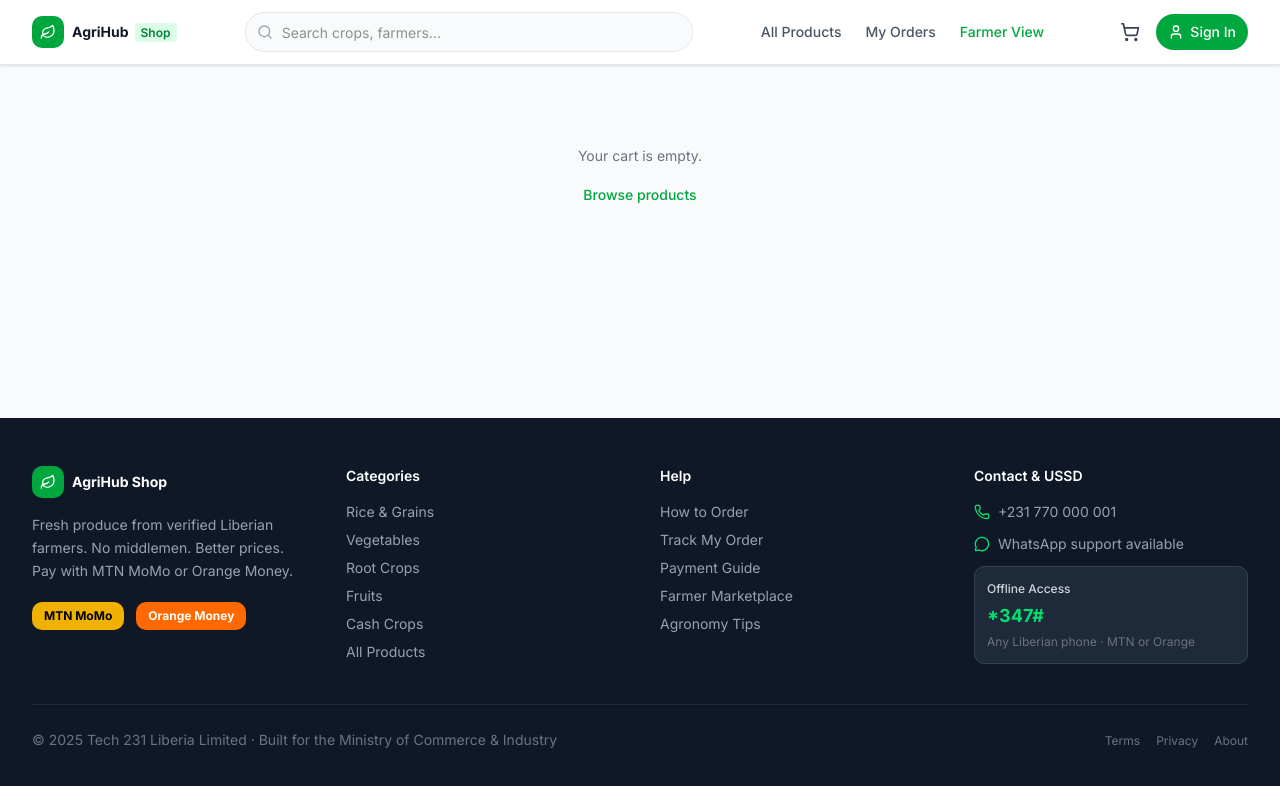
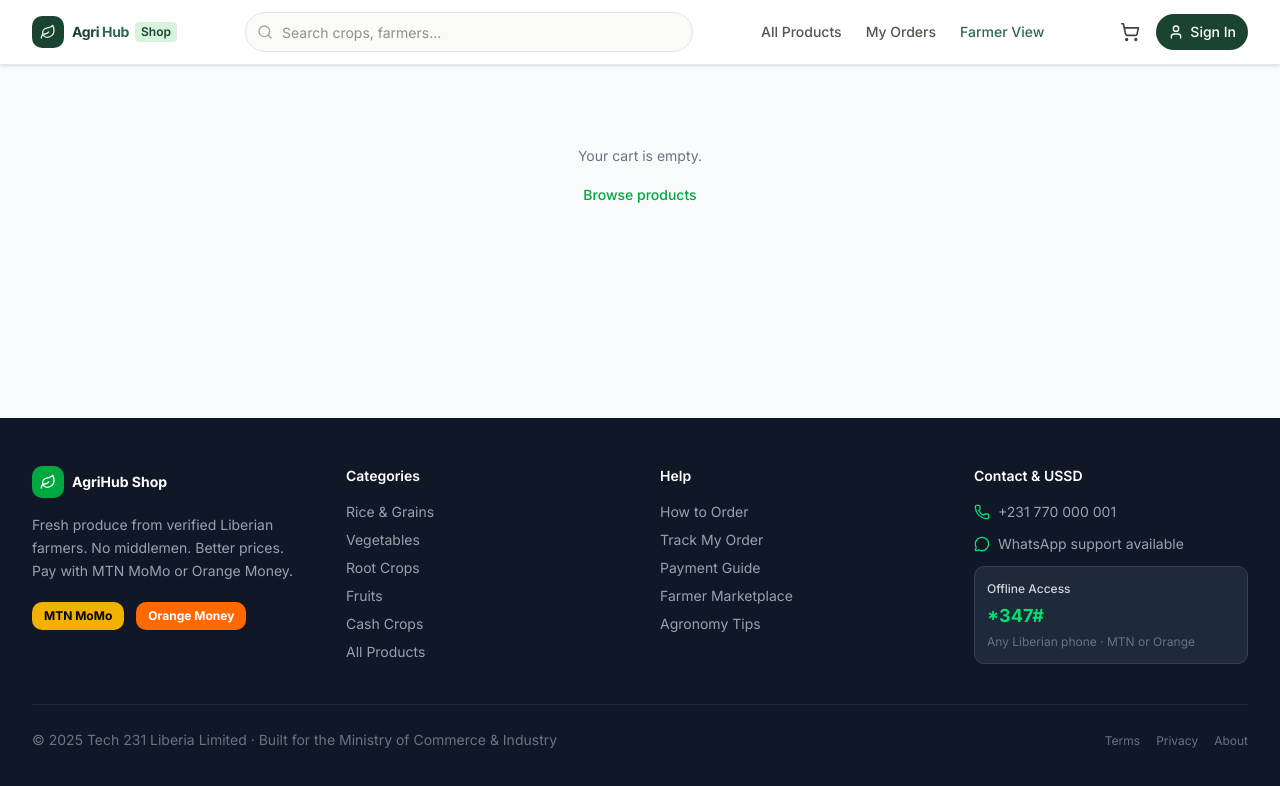
Before and after one commit to Dannybanksrocks/agriconnect-liberia, a Next.js app: page /shop/checkout in a window 1280 px wide. Shown: the top 786 px of the page. Built offline with nearby package versions, Linux system fonts and the light colour scheme.

Commit message:
feat(shop-navbar): Animate & refine UI
- Introduce `framer-motion` for transitions
- Implement entrance/exit animations for mobile
- Update color palette to brand standards
- Adjust spacing, borders, and button styles
- Improve mobile menu sign-in integration
- Update sign-in link path

```diff
--- a/components/shop/ShopNavbar.tsx
+++ b/components/shop/ShopNavbar.tsx
@@ -4,6 +4,7 @@ import Link from 'next/link'
 import { ShoppingCart, User, Search, Leaf, Menu, X } from 'lucide-react'
 import { useState } from 'react'
 import { useShopStore } from '@/lib/store/useShopStore'
+import { motion, AnimatePresence } from 'framer-motion'
 
 export default function ShopNavbar() {
   const cartCount = useShopStore((s) => s.cartCount())
@@ -12,86 +13,106 @@ export default function ShopNavbar() {
   const [searchOpen, setSearchOpen] = useState(false)
 
   return (
-    <header className="sticky top-0 z-50 bg-white border-b border-gray-200 shadow-sm">
+    <header className="sticky top-0 z-50 bg-white border-b border-stone-200 shadow-sm">
       <div className="max-w-7xl mx-auto px-4 sm:px-6 lg:px-8">
         <div className="flex items-center justify-between h-16 gap-4">
           {/* Logo */}
-          <Link href="/shop" className="flex items-center gap-2 flex-shrink-0">
-            <div className="w-8 h-8 rounded-lg bg-green-600 flex items-center justify-center">
-              <Leaf className="w-4 h-4 text-white" />
+          <Link href="/shop" className="flex items-center gap-2 flex-shrink-0 group">
+            <div className="w-8 h-8 rounded-lg bg-[#1B4332] group-hover:bg-[#2D6A4F] flex items-center justify-center transition-colors">
+              <Leaf className="w-4 h-4 text-[#D8F3DC]" />
             </div>
-            <div>
-              <span className="font-bold text-gray-900">AgriHub</span>
-              <span className="text-xs bg-green-100 text-green-700 font-semibold px-1.5 py-0.5 rounded ml-1.5">Shop</span>
+            <div className="flex items-center gap-1.5">
+              <span className="font-bold text-[#1B4332] tracking-tight">Agri <span className="text-[#2D6A4F]">Hub</span></span>
+              <span className="text-xs bg-[#D8F3DC] text-[#1B4332] font-semibold px-1.5 py-0.5 rounded">Shop</span>
             </div>
           </Link>
 
           {/* Desktop search */}
           <div className="hidden md:flex flex-1 max-w-md">
             <div className="relative w-full">
-              <Search className="absolute left-3 top-1/2 -translate-y-1/2 w-4 h-4 text-gray-400" />
+              <Search className="absolute left-3 top-1/2 -translate-y-1/2 w-4 h-4 text-stone-400" />
               <input
                 type="text"
                 placeholder="Search crops, farmers..."
-                className="w-full pl-9 pr-4 h-10 rounded-full border border-gray-200 bg-gray-50 text-sm focus:outline-none focus:border-green-500 focus:bg-white transition"
+                className="w-full pl-9 pr-4 h-10 rounded-full border border-stone-200 bg-stone-50 text-sm focus:outline-none focus:border-[#2D6A4F] focus:bg-white transition"
               />
             </div>
           </div>
 
           {/* Desktop nav */}
-          <nav className="hidden md:flex items-center gap-6 text-sm font-medium text-gray-600">
-            <Link href="/shop/products" className="hover:text-green-700 transition">All Products</Link>
-            <Link href="/shop/orders" className="hover:text-green-700 transition">My Orders</Link>
-            <Link href="/marketplace" className="hover:text-green-700 transition text-green-600">Farmer View</Link>
+          <nav className="hidden md:flex items-center gap-6 text-sm font-medium text-stone-600">
+            <Link href="/shop/products" className="hover:text-[#1B4332] transition">All Products</Link>
+            <Link href="/shop/orders" className="hover:text-[#1B4332] transition">My Orders</Link>
+            <Link href="/marketplace" className="hover:text-[#1B4332] transition text-[#2D6A4F]">Farmer View</Link>
           </nav>
 
           {/* Right actions */}
           <div className="flex items-center gap-2">
-            <button onClick={() => setSearchOpen(!searchOpen)} className="md:hidden p-2 rounded-lg hover:bg-gray-100 text-gray-600 transition">
+            <button
+              onClick={() => setSearchOpen(!searchOpen)}
+              className="md:hidden p-2 rounded-lg hover:bg-stone-100 text-stone-600 transition"
+            >
               <Search className="w-5 h-5" />
             </button>
 
-            <Link href="/shop/cart" className="relative p-2 rounded-lg hover:bg-gray-100 text-gray-700 transition">
+            <Link href="/shop/cart" className="relative p-2 rounded-lg hover:bg-[#D8F3DC]/60 text-stone-700 transition">
               <ShoppingCart className="w-5 h-5" />
               {cartCount > 0 && (
-                <span className="absolute -top-0.5 -right-0.5 w-4 h-4 rounded-full bg-green-600 text-white text-xs flex items-center justify-center font-bold">
+                <span className="absolute -top-0.5 -right-0.5 w-4 h-4 rounded-full bg-[#1B4332] text-white text-xs flex items-center justify-center font-bold">
                   {cartCount > 9 ? '9+' : cartCount}
                 </span>
               )}
             </Link>
 
             <Link
-              href={consumer ? '/shop/account' : '/shop/auth/login'}
-              className="hidden sm:flex items-center gap-1.5 px-3 py-2 rounded-full bg-green-600 hover:bg-green-700 text-white text-sm font-medium transition"
+              href={consumer ? '/shop/account' : '/auth/login'}
+              className="hidden sm:flex items-center gap-1.5 px-3 py-2 rounded-full bg-[#1B4332] hover:bg-[#2D6A4F] text-white text-sm font-medium transition"
             >
               <User className="w-4 h-4" />
               {consumer ? consumer.fullName.split(' ')[0] : 'Sign In'}
             </Link>
 
-            <button onClick={() => setMenuOpen(!menuOpen)} className="md:hidden p-2 rounded-lg hover:bg-gray-100 text-gray-600">
+            <button
+              onClick={() => setMenuOpen(!menuOpen)}
+              className="md:hidden w-10 h-10 rounded-xl flex items-center justify-center hover:bg-[#D8F3DC]/60 text-stone-700 transition"
+            >
               {menuOpen ? <X className="w-5 h-5" /> : <Menu className="w-5 h-5" />}
             </button>
           </div>
         </div>
 
         {/* Mobile search */}
+        <AnimatePresence>
           {searchOpen && (
-          <div className="md:hidden pb-3">
+            <motion.div
+              initial={{ opacity: 0, height: 0 }}
+              animate={{ opacity: 1, height: 'auto' }}
+              exit={{ opacity: 0, height: 0 }}
+              className="md:hidden overflow-hidden pb-3"
+            >
               <div className="relative">
-              <Search className="absolute left-3 top-1/2 -translate-y-1/2 w-4 h-4 text-gray-400" />
+                <Search className="absolute left-3 top-1/2 -translate-y-1/2 w-4 h-4 text-stone-400" />
                 <input
                   type="text"
                   placeholder="Search crops..."
-                className="w-full pl-9 pr-4 h-10 rounded-full border border-gray-200 bg-gray-50 text-sm focus:outline-none focus:border-green-500"
+                  className="w-full pl-9 pr-4 h-10 rounded-full border border-stone-200 bg-stone-50 text-sm focus:outline-none focus:border-[#2D6A4F]"
                   autoFocus
                 />
               </div>
-          </div>
+            </motion.div>
           )}
+        </AnimatePresence>
 
         {/* Mobile menu */}
+        <AnimatePresence>
           {menuOpen && (
-          <div className="md:hidden border-t border-gray-100 py-3 space-y-1">
+            <motion.div
+              initial={{ opacity: 0, height: 0 }}
+              animate={{ opacity: 1, height: 'auto' }}
+              exit={{ opacity: 0, height: 0 }}
+              className="md:hidden overflow-hidden border-t border-stone-100"
+            >
+              <div className="py-3 space-y-0.5">
                 {[
                   { label: 'All Products', href: '/shop/products' },
                   { label: 'My Orders', href: '/shop/orders' },
@@ -102,13 +123,25 @@ export default function ShopNavbar() {
                     key={item.href}
                     href={item.href}
                     onClick={() => setMenuOpen(false)}
-                className="block px-3 py-2 rounded-lg text-sm text-gray-700 hover:bg-gray-100 hover:text-green-700 transition"
+                    className="block px-4 py-3 rounded-xl text-sm font-medium text-stone-700 hover:bg-[#D8F3DC]/60 hover:text-[#1B4332] transition"
                   >
                     {item.label}
                   </Link>
                 ))}
+                <div className="pt-2 px-4 pb-2">
+                  <Link
+                    href={consumer ? '/shop/account' : '/auth/login'}
+                    onClick={() => setMenuOpen(false)}
+                    className="flex items-center justify-center gap-2 w-full py-2.5 rounded-xl bg-[#1B4332] hover:bg-[#2D6A4F] text-white text-sm font-semibold transition"
+                  >
+                    <User className="w-4 h-4" />
+                    {consumer ? consumer.fullName.split(' ')[0] : 'Sign In'}
+                  </Link>
                 </div>
+              </div>
+            </motion.div>
           )}
+        </AnimatePresence>
       </div>
     </header>
   )
```
Lines whose indentation alone changed are shown as unchanged.
